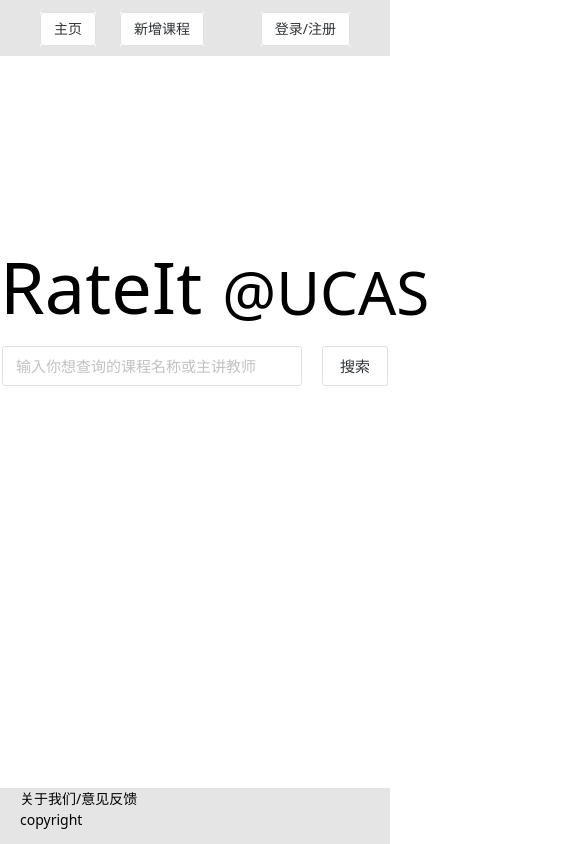
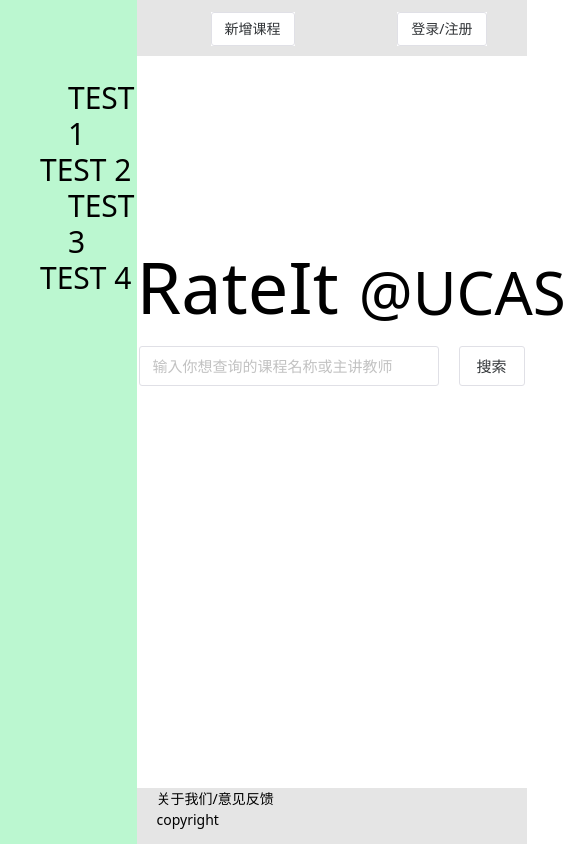
Before and after one commit to GKDRateIt/front-end, a Vue app: page / in a window 390 px wide. Shown: the whole page, 566 px wide, since content can reach past the window. Built offline with nearby package versions, Linux system fonts and the light colour scheme.

Commit message:
Flexible sidebar composible;

```diff
--- a/package.json
+++ b/package.json
@@ -14,6 +14,7 @@
     "vue-router": "^4.0.16"
   },
   "devDependencies": {
+    "@iconify-icons/charm": "^1.2.6",
     "@iconify-icons/fa": "^1.2.3",
     "@iconify/vue": "^3.2.1",
     "@typescript-eslint/eslint-plugin": "^5.28.0",
--- a/src/components/PageHeader.vue
+++ b/src/components/PageHeader.vue
@@ -1,24 +1,38 @@
 <script setup lang="ts">
-import { inject } from "vue";
+import { ref, inject, onMounted } from "vue";
+import { Icon } from "@iconify/vue";
+import stackIcon from "@iconify-icons/charm/stack";
+import { checkIsNarrowWindow } from "../util";
+import { useSideBar } from "./side_bar/sideBarApi";
 import UserProfile from "./user/UserProfile.vue";
 
 const { isLoggedIn } = inject("isLoggedIn") as { isLoggedIn: any };
+
+const isNarrowWindow = ref(checkIsNarrowWindow());
+
+const sideBar = useSideBar();
+
+onMounted(() => {
+  window.onresize = () => {
+    isNarrowWindow.value = checkIsNarrowWindow();
+    if (isNarrowWindow.value && !sideBar.value.collapsed) {
+      sideBar.value.collapsed = true;
+    }
+  };
+});
+
+const mainIconClick = () => {
+  sideBar.value.collapsed = !sideBar.value.collapsed;
+};
 </script>
 
 <template>
   <div id="header" class="bg-neutral-200 w-full h-14 flex justify-between">
     <!-- Left part -->
-    <div class="w-fit flex justify-start space-x-6 ml-10 my-3">
-      <router-link to="/">
-        <div class="bg-white h-fit w-fit text-center">
-          <n-button>主页</n-button>
-        </div>
-      </router-link>
-      <!-- <router-link to="/recent-review">
-        <div class="bg-white h-fit w-fit text-center">
-          <n-button>最近点评</n-button>
-        </div>
-      </router-link> -->
+    <div class="w-fit flex justify-start space-x-6 ml-5 my-3">
+      <div class="flex h-full items-center cursor-pointer" @click="mainIconClick">
+          <Icon :icon="stackIcon" width="30" />
+      </div>
       <router-link to="/new-course">
         <div class="bg-white h-fit w-fit text-center">
           <n-button>新增课程</n-button>
--- a/src/components/side_bar/SideBarRaw.vue
+++ b/src/components/side_bar/SideBarRaw.vue
@@ -1,6 +1,8 @@
 <script setup lang="ts">
 import { computed, onMounted, PropType, ref } from "vue";
 import { useRoute } from "vue-router";
+import { useSideBar } from "./sideBarApi";
+import { checkIsNarrowWindow } from "../../util";
 import NestedList from "./NestedList.vue";
 import DynamicAngle from "./DynamicAngle.vue";
 
@@ -34,35 +36,34 @@
   return null;
 });
 
-const isNarrowWindow = () => {
-  return window.innerWidth < 1000;
-};
+const isNarrowWindow = ref(checkIsNarrowWindow());
 
-const collapsed = ref(isNarrowWindow());
+const sideBar = useSideBar();
 
 onMounted(() => {
   window.onresize = () => {
-    if (isNarrowWindow() && !collapsed.value) {
-      collapsed.value = true;
+    isNarrowWindow.value = checkIsNarrowWindow();
+    if (isNarrowWindow.value && !sideBar.value.collapsed) {
+      sideBar.value.collapsed = true;
     }
   };
 });
 
 const direction = computed(() => {
-  if (collapsed.value) return "right";
+  if (sideBar.value.collapsed) return "right";
   else return "left";
 });
 const toggleShow = () => {
-  collapsed.value = !collapsed.value;
+  sideBar.value.collapsed = !sideBar.value.collapsed;
 };
 </script>
 
 <template>
   <div
     v-if="registry"
-    class="bg-green-200 min-w-[300px] w-96 h-screen flex justify-between"
+    class="bg-green-200 w-[400px] h-screen flex justify-between"
     :class="{
-      'ml-[-26.5em]': collapsed,
+      'ml-[-350px]': sideBar.collapsed,
     }"
     style="transition: all 0.5s ease-in-out"
   >
@@ -72,17 +73,16 @@
         <nested-list :items="registry.content" />
       </div>
     </div>
-    <div class="w-0 cursor-pointer">
+    <div class="w-0 cursor-pointer" v-if="!isNarrowWindow">
       <dynamic-angle
         class="text-4xl m-auto mt-52"
         :class="{
-          'ml-[-0.5em]': !collapsed,
-          'ml-[-0.3em]': collapsed,
+          'ml-[-0.5em]': !sideBar.collapsed,
+          'ml-[-0.3em]': sideBar.collapsed,
         }"
         :direction="direction"
         @click="toggleShow"
       />
     </div>
   </div>
-  <div v-else></div>
 </template>
--- /dev/null
+++ b/src/components/side_bar/sideBarApi.ts
@@ -0,0 +1,9 @@
+import { ref } from "vue";
+
+const SideBarInst = ref({
+  collapsed: false,
+});
+
+export function useSideBar() {
+  return SideBarInst;
+}
--- a/src/util.ts
+++ b/src/util.ts
@@ -7,3 +7,7 @@
   }
   return hash.toString();
 }
+
+export function checkIsNarrowWindow() {
+  return window.innerWidth < 1000;
+}
```
Also changed, not shown: 1 other file (tests, documents, lock files or other folders).
